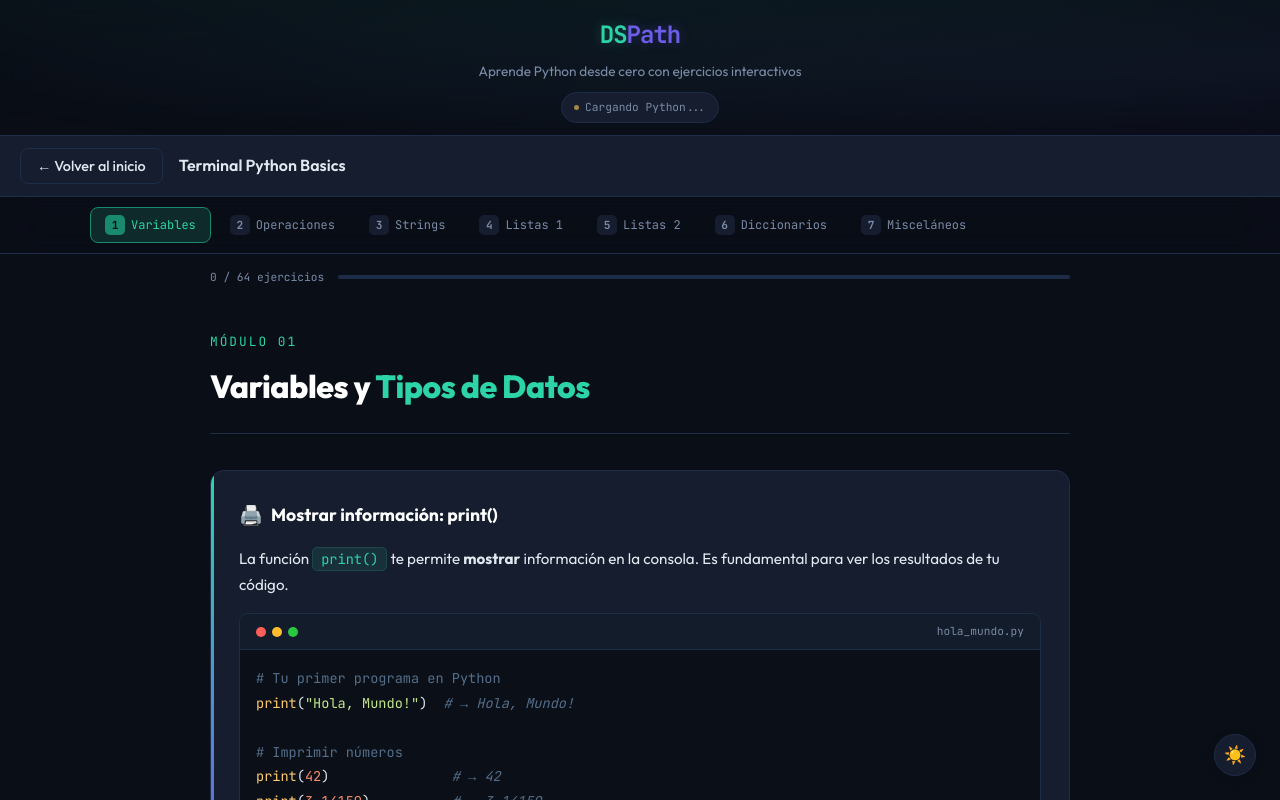
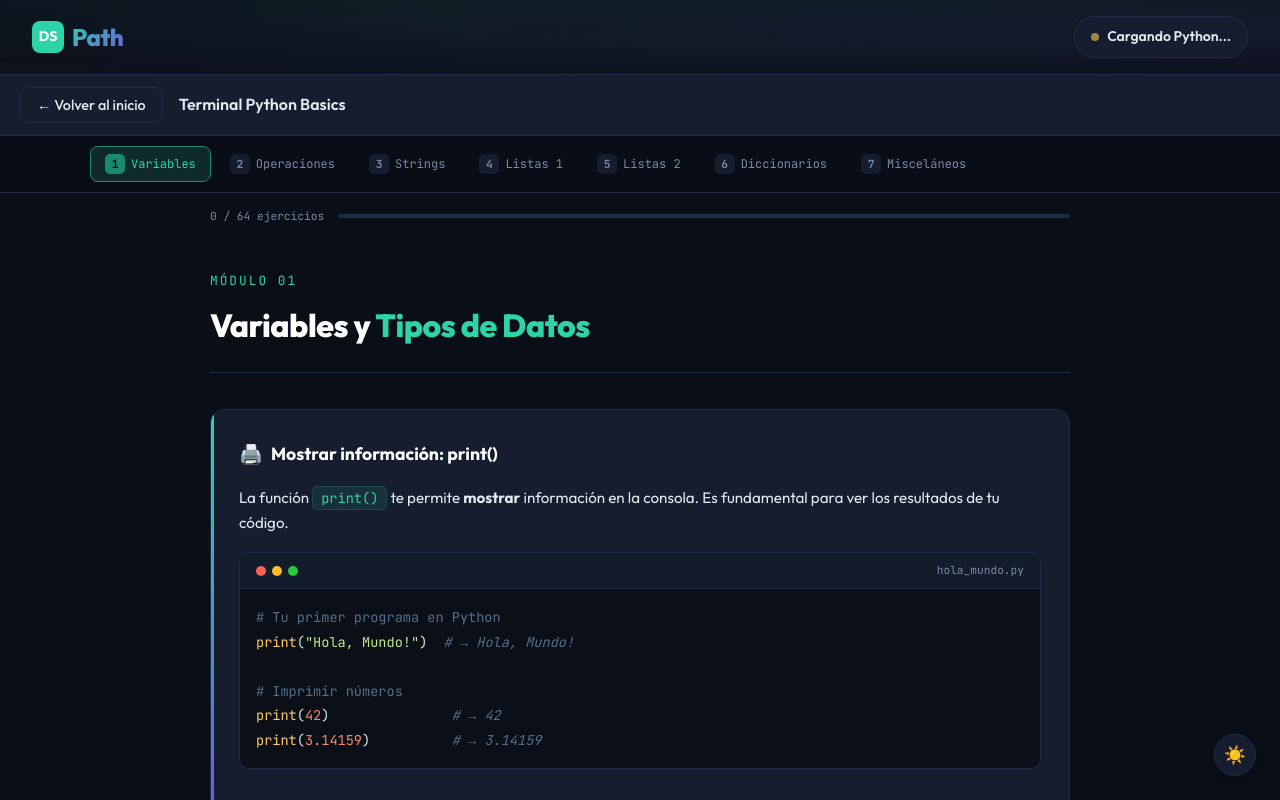
Before and after one commit to rodemore/DSPath, a React (Vite) app: page / in a window 1280 px wide. Both pictures are taken after a click on the element 218 px from the left and 450 px from the top of the page. Shown: the top 800 px of the page. Built offline with nearby package versions, Linux system fonts and the light colour scheme.

Commit message:
Improving Design of Header, and modules section

```diff
--- a/src/components/Header/Header.tsx
+++ b/src/components/Header/Header.tsx
@@ -21,12 +21,9 @@
     <header className="hero">
       <div className="hero-content">
         <div className="logo">
-          <span className="py">DS</span>
+          <div className="py">DS</div>
           <span className="lab">Path</span>
         </div>
-        <p className="tagline">
-          Aprende Python desde cero con ejercicios interactivos
-        </p>
         {showStatus && (
           <div className="status-bar">
             <span className={getStatusDotClass()} />
--- a/src/styles/globals.css
+++ b/src/styles/globals.css
@@ -90,13 +90,18 @@
 
 /* ─── HEADER / HERO ─── */
 .hero {
-  position: relative;
-  padding: 15px 20px 12px;
-  text-align: center;
+  position: sticky;
+  top: 0;
+  z-index: 100;
+  padding: 1rem 2rem;
   overflow: hidden;
-  background: rgba(10, 14, 23, 0.9);
-  backdrop-filter: blur(20px);
+  background: rgba(255, 255, 255, 0.8);
+  backdrop-filter: blur(12px);
   border-bottom: 1px solid var(--border);
+}
+
+[data-theme="dark"] .hero {
+  background: rgba(15, 21, 32, 0.8);
 }
 
 .hero::before {
@@ -114,49 +119,69 @@
 .hero-content {
   position: relative;
   z-index: 1;
+  display: flex;
+  justify-content: space-between;
+  align-items: center;
+  max-width: 1400px;
+  margin: 0 auto;
 }
 
 .hero .logo {
-  font-family: 'JetBrains Mono', monospace;
-  font-size: 1.5rem;
-  font-weight: 700;
-  letter-spacing: -1px;
-  margin-bottom: 4px;
+  display: inline-flex;
+  align-items: center;
+  gap: 0.5rem;
+  flex-wrap: nowrap;
 }
 
 .logo .py {
-  color: var(--accent);
-  text-shadow: 0 0 12px rgba(45, 212, 168, 0.3);
+  flex-shrink: 0;
+  width: 32px;
+  height: 32px;
+  background: var(--accent);
+  border-radius: 8px;
+  display: flex;
+  align-items: center;
+  justify-content: center;
+  color: white;
+  font-size: 0.875rem;
+  font-weight: 700;
+  font-family: 'Outfit', sans-serif;
 }
+
 .logo .lab {
-  color: var(--accent2);
-  text-shadow: 0 0 12px rgba(108, 92, 231, 0.3);
+  flex-shrink: 0;
+  font-size: 1.5rem;
+  font-weight: 800;
+  font-family: 'Outfit', sans-serif;
+  background: linear-gradient(135deg, var(--accent) 0%, var(--accent2) 100%);
+  -webkit-background-clip: text;
+  -webkit-text-fill-color: transparent;
+  background-clip: text;
+  letter-spacing: -0.02em;
+  white-space: nowrap;
 }
 
 .hero .tagline {
-  font-size: 0.85rem;
-  color: var(--text-dim);
-  font-weight: 400;
-  max-width: 500px;
-  margin: 0 auto 8px;
+  display: none;
 }
 
 .status-bar {
   display: inline-flex;
   align-items: center;
-  gap: 6px;
+  gap: 8px;
   background: var(--bg-card);
   border: 1px solid var(--border);
-  border-radius: 50px;
-  padding: 5px 12px;
-  font-family: 'JetBrains Mono', monospace;
-  font-size: 0.7rem;
-  color: var(--text-dim);
+  border-radius: 20px;
+  padding: 0.5rem 1rem;
+  font-family: 'Outfit', sans-serif;
+  font-size: 0.875rem;
+  font-weight: 600;
+  color: var(--text);
 }
 
 .status-dot {
-  width: 5px;
-  height: 5px;
+  width: 8px;
+  height: 8px;
   border-radius: 50%;
   background: var(--warning);
   animation: pulse 1.5s infinite;
@@ -789,6 +814,41 @@
   align-items: center;
 }
 
+.landing-nav .logo {
+  display: inline-flex;
+  align-items: center;
+  gap: 0.5rem;
+  flex-wrap: nowrap;
+}
+
+.landing-nav .logo .py {
+  flex-shrink: 0;
+  width: 32px;
+  height: 32px;
+  background: var(--accent);
+  border-radius: 8px;
+  display: flex;
+  align-items: center;
+  justify-content: center;
+  color: white;
+  font-size: 0.875rem;
+  font-weight: 700;
+  font-family: 'Outfit', sans-serif;
+}
+
+.landing-nav .logo .lab {
+  flex-shrink: 0;
+  font-size: 1.5rem;
+  font-weight: 800;
+  font-family: 'Outfit', sans-serif;
+  background: linear-gradient(135deg, var(--accent) 0%, var(--accent2) 100%);
+  -webkit-background-clip: text;
+  -webkit-text-fill-color: transparent;
+  background-clip: text;
+  letter-spacing: -0.02em;
+  white-space: nowrap;
+}
+
 .nav-links {
   display: flex;
   gap: 2rem;
```
